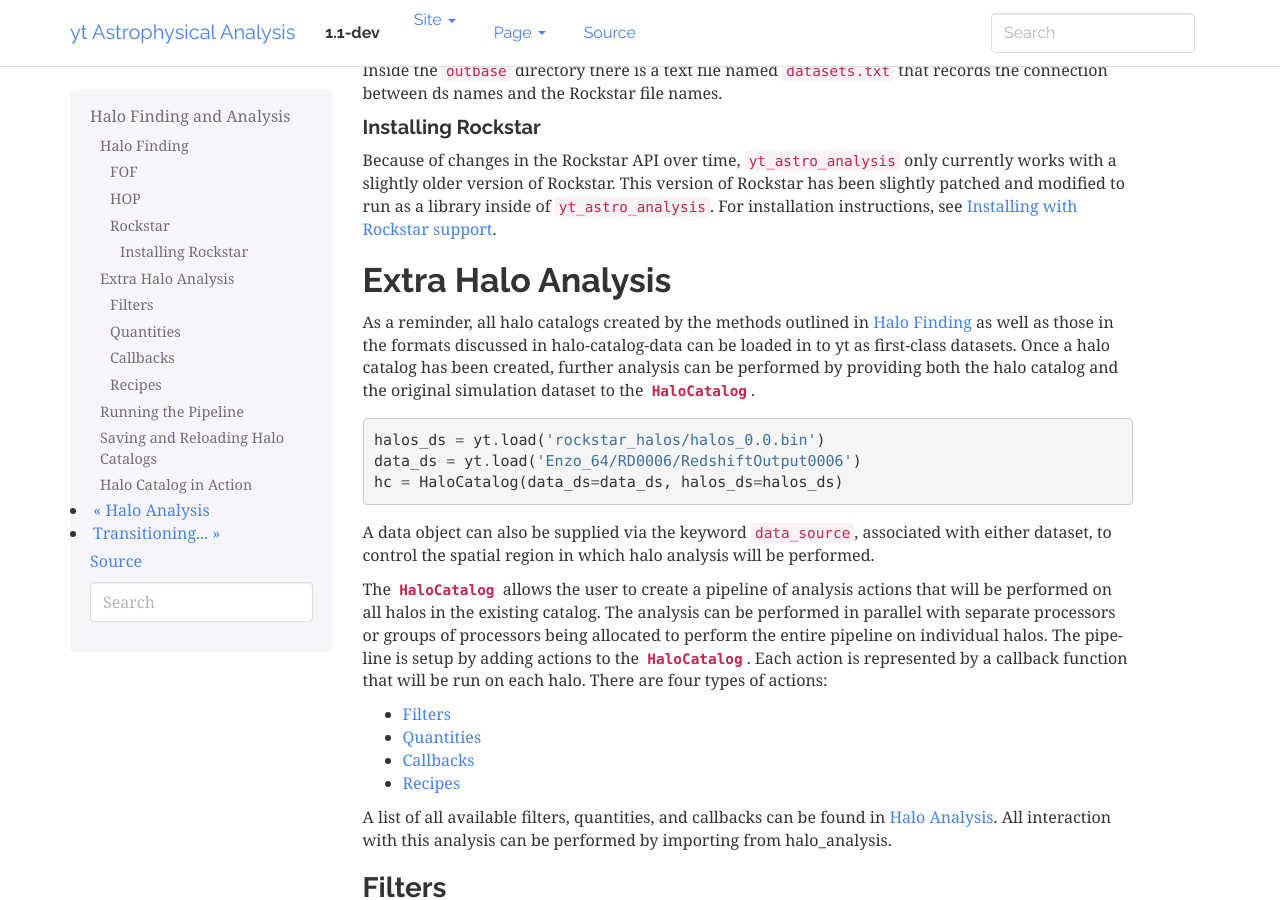
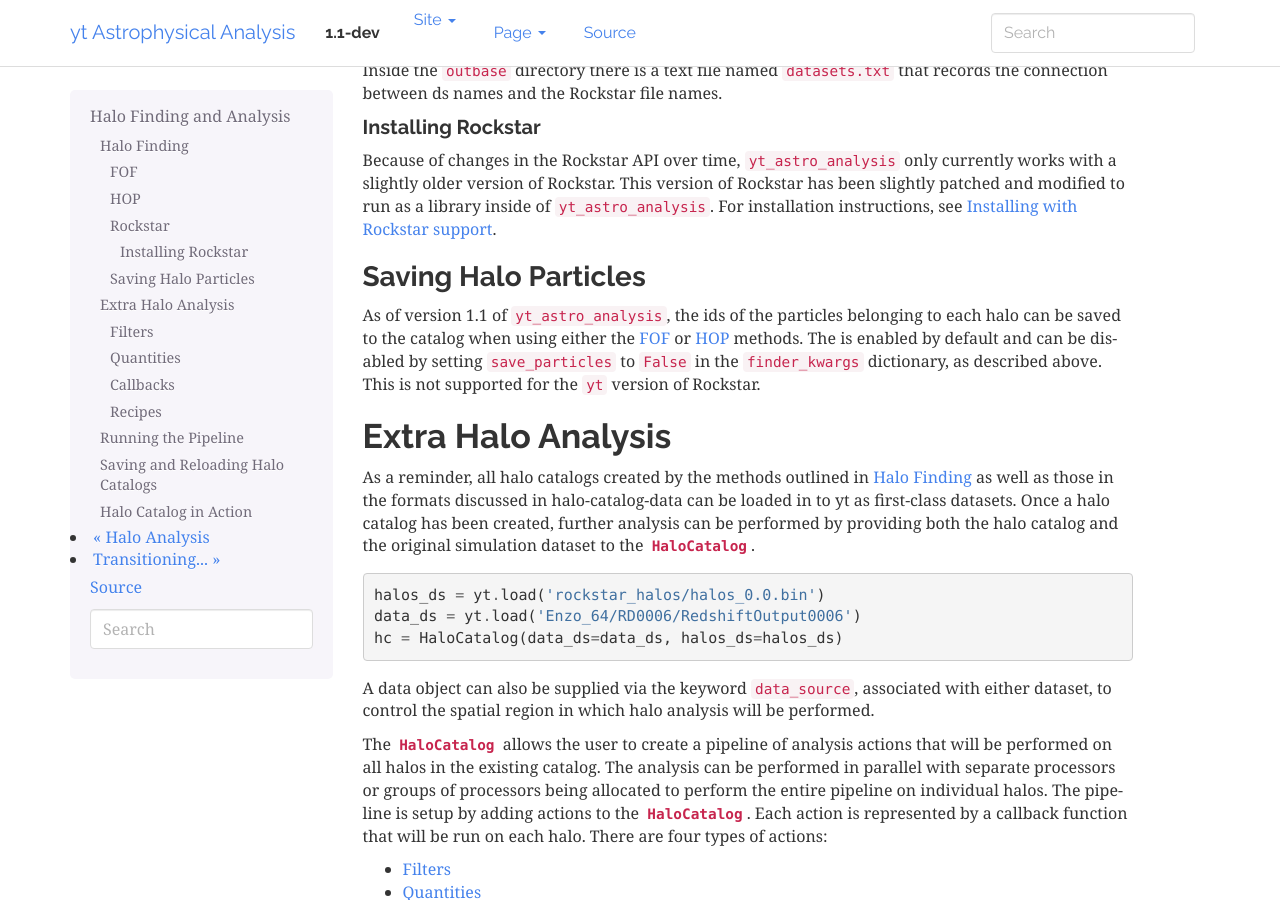
Before and after one commit to yt-project/yt_astro_analysis, a Sphinx documentation site: the page built from doc/source/halo_catalogs.rst, in a window 1280 px wide and 900 px high, scrolled down 2741 px. Built offline with Sphinx 7.4.7, drawn with Linux system fonts in a browser that asks for light colours; formulas are drawn with MathJax 3.

Commit message:
Add some docs.

```diff
--- a/doc/source/halo_catalogs.rst
+++ b/doc/source/halo_catalogs.rst
@@ -202,6 +202,16 @@ only currently works with a slightly older version of Rockstar.  This
 version of Rockstar has been slightly patched and modified to run as a
 library inside of ``yt_astro_analysis``.  For installation instructions,
 see :ref:`installation-rockstar`.
+
+Saving Halo Particles
+^^^^^^^^^^^^^^^^^^^^^
+
+As of version 1.1 of ``yt_astro_analysis``, the ids of the particles
+belonging to each halo can be saved to the catalog when using either the
+:ref:`fof_finding` or :ref:`hop_finding` methods. The is enabled by default
+and can be disabled by setting ``save_particles`` to ``False`` in the
+``finder_kwargs`` dictionary, as described above. This is not supported for
+the ``yt`` version of Rockstar.
 
 .. _halo_catalog_analysis:
 
```
